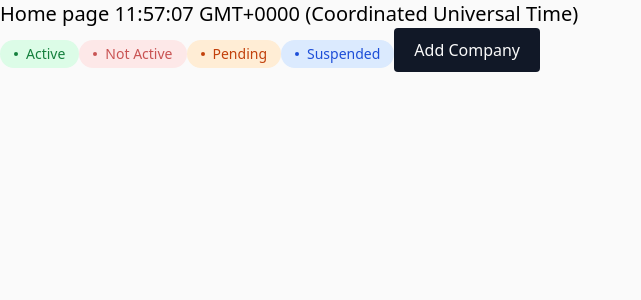
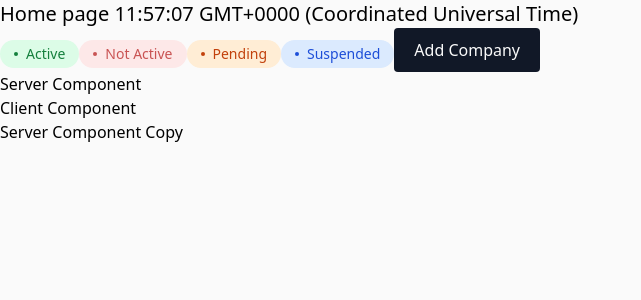
Before and after one commit to nezvinskyi/nextjs-crm, a Next.js app: page / in a window 1280 px wide. Shown: the top 300 px of the page, without its empty margins (0-641 px from the left). Built offline with nearby package versions, Linux system fonts and the light colour scheme.

Commit message:
server and client components together

```diff
--- /dev/null
+++ b/src/app/components/client-component.tsx
@@ -0,0 +1,15 @@
+'use client'
+
+export interface ClientComponentProps {
+  children?: React.ReactNode
+}
+
+export default function ClientComponent({ children }: ClientComponentProps) {
+  console.log('Client component')
+  return (
+    <div>
+      <span>Client Component</span>
+      {children}
+    </div>
+  )
+}
--- /dev/null
+++ b/src/app/components/server-component-copy.tsx
@@ -0,0 +1,15 @@
+export interface ServerComponentCopyProps {
+  children?: React.ReactNode
+}
+
+export default function ServerComponentCopy({
+  children,
+}: ServerComponentCopyProps) {
+  console.log('server component copy')
+  return (
+    <div>
+      <span>Server Component Copy</span>
+      {children}
+    </div>
+  )
+}
--- /dev/null
+++ b/src/app/components/server-component.tsx
@@ -0,0 +1,13 @@
+export interface ServerComponentProps {
+  children?: React.ReactNode
+}
+
+export default function ServerComponent({ children }: ServerComponentProps) {
+  console.log('server component')
+  return (
+    <div>
+      <span>Server Component</span>
+      {children}
+    </div>
+  )
+}
--- a/src/app/components/status-label.tsx
+++ b/src/app/components/status-label.tsx
@@ -18,7 +18,6 @@
   status,
   disabled,
 }: StatusLabelProps) {
-  console.log(process.env.CRM_EXPORT_KEY)
   return (
     <span
       className={clsx(
--- a/src/app/page.tsx
+++ b/src/app/page.tsx
@@ -1,9 +1,10 @@
-import { headers } from 'next/headers'
 import StatusLabel, { Status } from './components/status-label'
 import AddCompanyButton from './components/add-company-button'
+import ServerComponent from './components/server-component'
+import ClientComponent from './components/client-component'
+import ServerComponentCopy from './components/server-component-copy'
 
 export default function Home() {
-  console.log(headers())
   return (
     <main className="">
       <h1 className="text-xl">Home page {new Date().toTimeString()}</h1>
@@ -15,6 +16,11 @@
       <StatusLabel status={Status.Suspended}>Suspended </StatusLabel>
 
       <AddCompanyButton />
+
+      <ServerComponent />
+      <ClientComponent>
+        <ServerComponentCopy />
+      </ClientComponent>
     </main>
   )
 }
```
